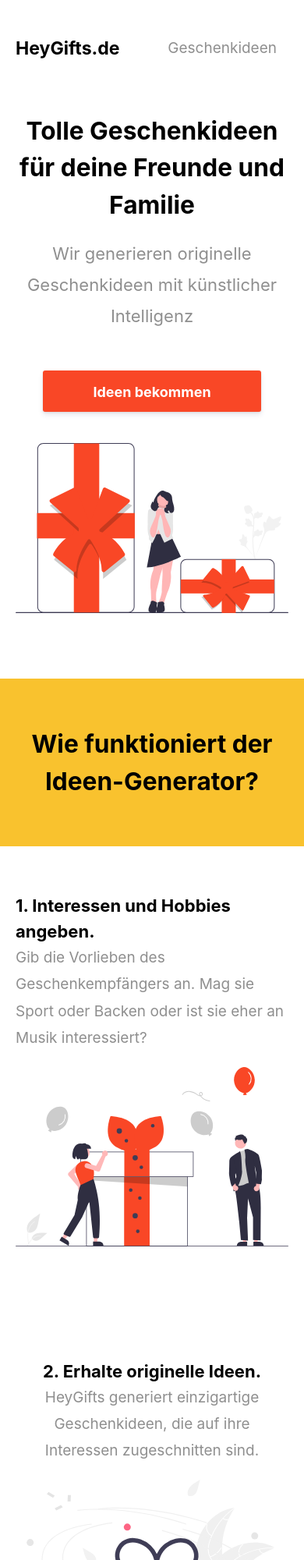
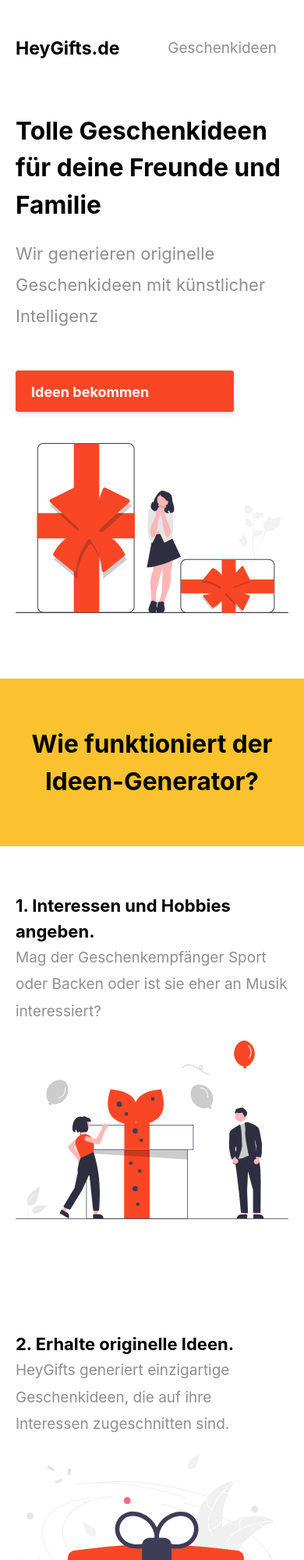
Before and after one commit to finnstue/heygifts, a plain HTML site: page index.html in a window 390 px wide. Shown: the top 2000 px of the page at 78% size. Drawn offline with Linux system fonts and the light colour scheme.

```diff
--- a/index.html
+++ b/index.html
@@ -141,11 +141,11 @@
       </header>
       <section class="section">
         <div class="container-lrg flex">
-          <div class="flex flex-column col-6 center-vertical mobile-text-center mb40">
+          <div class="flex flex-column col-6 center-vertical mb40">
             <h1 class="heading primary-color">Tolle Geschenkideen für deine Freunde und Familie</h1>
             <h2 class="subheading secondary-color mt20">Wir generieren originelle Geschenkideen mit künstlicher Intelligenz</h2>
             <div class="mt40">
-              <a href="" class="button mobile-text-center mt10 mobile-text-center buttonred">
+              <a href="" class="button mt10 buttonred">
                 <span>Ideen bekommen</span>
               </a>
             </div>
@@ -171,7 +171,7 @@
       <div class="container-lrg flex">
         <div class="flex col-6 flex-column center-vertical">
           <h3 class="bold primary-color">1. Interessen und Hobbies angeben.</h3>
-          <p class="paragraph secondary-color">Gib die Vorlieben des Geschenkempfängers an. Mag sie Sport oder Backen oder ist sie eher an Musik interessiert?</p>
+          <p class="paragraph secondary-color">Mag der Geschenkempfänger Sport oder Backen oder ist sie eher an Musik interessiert?</p>
         </div>
         <div class="col-6 flex center-horizontal center-vertical">
           <div class="launchaco-builder-hoverable">
@@ -184,7 +184,7 @@
     </section>
     <section id="feature-3" class="section blue-white">
       <div class="container-lrg flex">
-        <div class="flex col-6 flex-column mobile-text-center center-vertical">
+        <div class="flex col-6 flex-column center-vertical">
           <h3 class="bold primary-color">2. Erhalte originelle Ideen.</h3>
           <p class="paragraph secondary-color">HeyGifts generiert einzigartige Geschenkideen, die auf ihre Interessen zugeschnitten sind.</p>
         </div>
@@ -199,7 +199,7 @@
     </section>
     <section id="feature-4" class="section blue-white">
       <div class="container-lrg flex">
-        <div class="flex col-6 flex-column mobile-text-center center-vertical">
+        <div class="flex col-6 flex-column center-vertical">
           <h3 class="bold primary-color">3. Geschenke auf Amazon ansehen.</h3>
           <p class="paragraph secondary-color">Sieh dir die Geschenke im Detail auf Amazon an.</p>
         </div>
@@ -214,7 +214,7 @@
     </section>
     <section id="feature-5" class="section blue-white">
       <div class="container-lrg flex">
-        <div class="flex col-6 flex-column mobile-text-center center-vertical">
+        <div class="flex col-6 flex-column center-vertical">
           <h3 class="bold primary-color">4. Geschenke kaufen.</h3>
           <p class="paragraph secondary-color">Und sich entspannt auf Weihnachten freuen.</p>
         </div>
```
